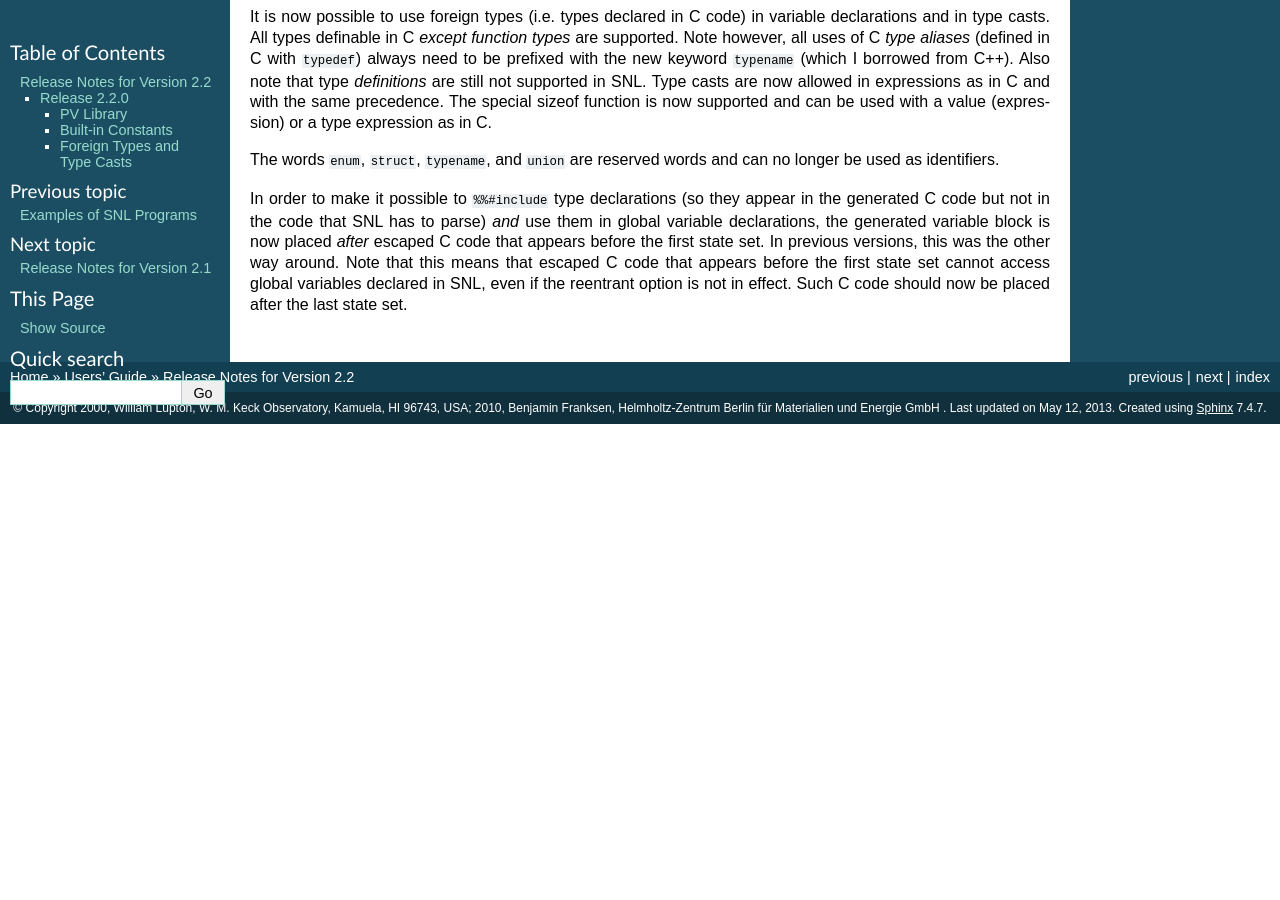
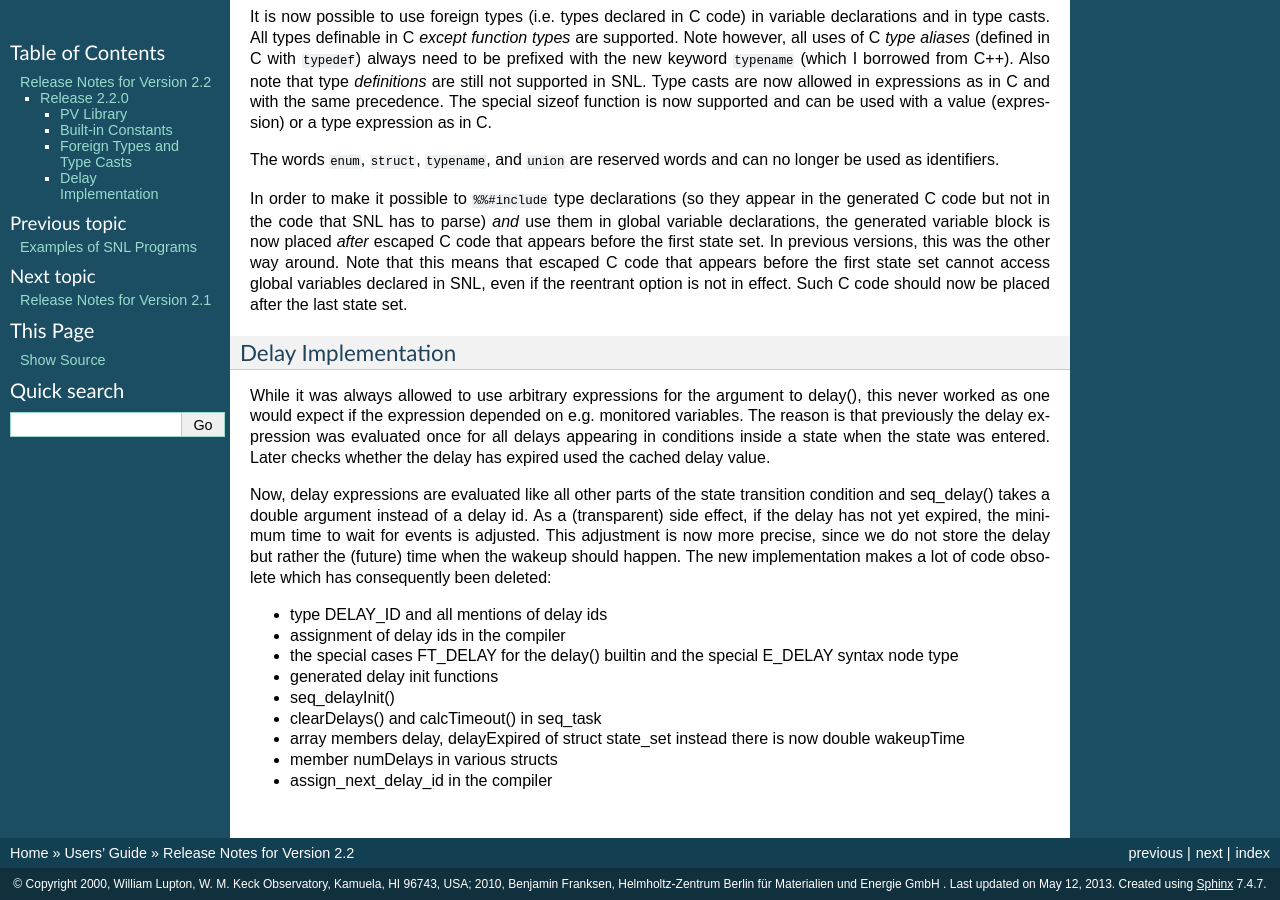
Before and after one commit to jeonghanlee/sequencer-2-2, a Sphinx documentation site: the page built from documentation/ReleaseNotes-2-2.txt, in a window 1280 px wide and 900 px high, scrolled down 555 px. Built offline with Sphinx 7.4.7, drawn with Linux system fonts in a browser that asks for light colours; before the commit the page ends 979 px from its top, so only the background shows below that.

Commit message:
docs: added new delay implementation to version 2-2 release notes

```diff
--- a/documentation/ReleaseNotes-2-2.txt
+++ b/documentation/ReleaseNotes-2-2.txt
@@ -54,3 +54,43 @@ this means that escaped C code that appears before the first state set
 cannot access global variables declared in SNL, even if the reentrant
 option is not in effect. Such C code should now be placed after the last
 state set.
+
+Delay Implementation
+^^^^^^^^^^^^^^^^^^^^
+
+While it was always allowed to use arbitrary expressions for the
+argument to delay(), this never worked as one would expect if the
+expression depended on e.g. monitored variables. The reason is that
+previously the delay expression was evaluated once for all delays
+appearing in conditions inside a state when the state was entered.
+Later checks whether the delay has expired used the cached delay
+value.
+
+Now, delay expressions are evaluated like all other parts of the
+state transition condition and seq_delay() takes a double argument
+instead of a delay id. As a (transparent) side effect, if the
+delay has not yet expired, the minimum time to wait for events is
+adjusted. This adjustment is now more precise, since we do not store
+the delay but rather the (future) time when the wakeup should happen.
+The new implementation makes a lot of code obsolete which has
+consequently been deleted:
+
+- type DELAY_ID and all mentions of delay ids
+
+- assignment of delay ids in the compiler
+
+- the special cases FT_DELAY for the delay() builtin and
+  the special E_DELAY syntax node type
+
+- generated delay init functions
+
+- seq_delayInit()
+
+- clearDelays() and calcTimeout() in seq_task
+
+- array members delay, delayExpired of struct state_set
+  instead there is now double wakeupTime
+
+- member numDelays in various structs
+
+- assign_next_delay_id in the compiler
```
